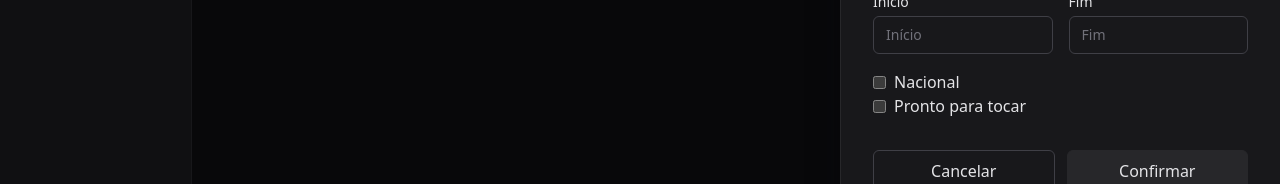
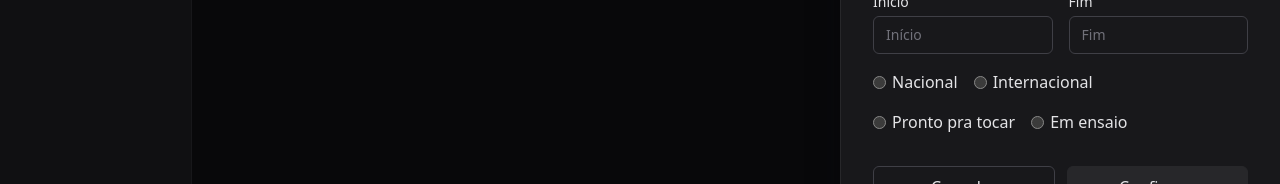
Before and after one commit to Marceometry/jack-marmota-admin, a Next.js app: page /songs in a window 1280 px wide. Both pictures are taken after typing "Sample" into the empty fields and a click on the button "Adicionar música". Shown: the part 280-464 px from the top of the page. Built offline with nearby package versions, Linux system fonts and the light colour scheme; no server answers; the database is empty.

Commit message:
feat: add update song modal

```diff
--- a/src/app/(dashboard)/songs/page.tsx
+++ b/src/app/(dashboard)/songs/page.tsx
@@ -1,5 +1,7 @@
 'use client'
 
+import { Edit } from 'lucide-react'
+import { IconButton } from '@/components/atoms'
 import { Table, TableColumn } from '@/components/molecules'
 import { SongFilterForm, SongForm } from '@/components/organisms'
 import { Song, songFilter, useSongs } from '@/contexts'
@@ -9,10 +11,25 @@ const columns: TableColumn<Song>[] = [
   { label: 'Artista', key: 'artist' },
   { label: 'Início', key: 'start' },
   { label: 'Fim', key: 'end' },
+  {
+    label: '',
+    render: (item) => (
+      <SongForm
+        song={item}
+        trigger={
+          <IconButton
+            variant="fill"
+            aria-label="Editar música"
+            icon={<Edit size={16} />}
+          />
+        }
+      />
+    ),
+  },
 ]
 
 export default function Page() {
-  const { songs, songFilters } = useSongs()
+  const { songs, filters: songFilters } = useSongs()
 
   const hasFilters = !!Object.keys(songFilters).length
   const filteredSongs = hasFilters
--- a/src/components/atoms/RadioGroup/index.tsx
+++ b/src/components/atoms/RadioGroup/index.tsx
@@ -1,7 +1,6 @@
 import { FieldValues, Path, useFormContext } from 'react-hook-form'
 
 export type RadioValue<V> = 'ALL' | V
-export type RadioValues<V> = [RadioValue<V>, ...RadioValue<V>[]]
 export enum RadioDefaultValueLabel {
   ALL = 'Todas',
 }
@@ -17,15 +16,21 @@ export const RadioGroup = <T extends FieldValues>({
   options,
   name,
 }: Props<T>) => {
-  const { register } = useFormContext<T>()
+  const {
+    register,
+    formState: { errors },
+  } = useFormContext<T>()
+
+  const error = errors[name]?.message
   const inputRegister = register(name)
 
   return (
+    <div>
       <fieldset className="flex gap-4">
         {options.map((option) => (
           <label
             key={option.value}
-          className="flex items-center gap-1 cursor-pointer"
+            className="flex items-center gap-1.5 cursor-pointer"
           >
             <input
               type="radio"
@@ -37,5 +42,10 @@ export const RadioGroup = <T extends FieldValues>({
           </label>
         ))}
       </fieldset>
+
+      {typeof error === 'string' && (
+        <span className="block mt-1 text-xs text-red-400">{error}</span>
+      )}
+    </div>
   )
 }
--- a/src/components/organisms/Forms/SongFilter/index.tsx
+++ b/src/components/organisms/Forms/SongFilter/index.tsx
@@ -15,7 +15,7 @@ import {
 } from './validation'
 
 export function SongFilterForm() {
-  const { songFilters, setSongFilters } = useSongs()
+  const { filters: songFilters, setFilters: setSongFilters } = useSongs()
   const { isOpen, onClose, onToggle } = useDisclose()
   const formMethods = useForm<SongFilterInputs>({
     resolver: songFilterResolver,
--- a/src/components/organisms/Forms/SongFilter/validation.ts
+++ b/src/components/organisms/Forms/SongFilter/validation.ts
@@ -1,29 +1,16 @@
 import { zodResolver } from '@hookform/resolvers/zod'
 import * as z from 'zod'
-import { RadioDefaultValueLabel, RadioValues } from '@/components/atoms'
-import {
-  SongRegion,
-  SongRegionLabel,
-  SongStatus,
-  SongStatusLabel,
-} from '@/contexts'
-import { enumToRadioOption } from '@/utils'
+import { RadioDefaultValueLabel } from '@/components/atoms'
+import { SongRegionLabel, SongStatusLabel } from '@/contexts'
+import { enumToRadioOption, enumToStringArray } from '@/utils'
 
-const songRegions: RadioValues<SongRegion> = [
-  'ALL',
-  'NATIONAL',
-  'INTERNATIONAL',
-]
-export const regionOptions = enumToRadioOption({
-  ...RadioDefaultValueLabel,
-  ...SongRegionLabel,
-})
+const regions = { ...RadioDefaultValueLabel, ...SongRegionLabel }
+const songRegions = enumToStringArray(regions)
+export const regionOptions = enumToRadioOption(regions)
 
-const songStatuses: RadioValues<SongStatus> = ['ALL', 'READY', 'IN_REHEARSAL']
-export const statusOptions = enumToRadioOption({
-  ...RadioDefaultValueLabel,
-  ...SongStatusLabel,
-})
+const statuses = { ...RadioDefaultValueLabel, ...SongStatusLabel }
+const songStatuses = enumToStringArray(statuses)
+export const statusOptions = enumToRadioOption(statuses)
 
 export const songFilterSchema = z.object({
   region: z.enum(songRegions),
--- a/src/components/organisms/Forms/SongForm/index.tsx
+++ b/src/components/organisms/Forms/SongForm/index.tsx
@@ -1,22 +1,38 @@
 'use client'
 
+import { useEffect } from 'react'
 import { useForm } from 'react-hook-form'
-import { Button, Checkbox, Input } from '@/components/atoms'
+import { Button, Input, RadioGroup } from '@/components/atoms'
 import { Drawer, Form } from '@/components/molecules'
 import { Song, useSongs } from '@/contexts'
 import { useDisclose } from '@/hooks'
-import { SongFormInputs, songFormResolver } from './validation'
+import {
+  regionOptions,
+  SongFormInputs,
+  songFormResolver,
+  statusOptions,
+} from './validation'
 
 type Props = {
   song?: Song
+  trigger?: React.ReactNode
 }
 
-export function SongForm({ song }: Props) {
-  const { addSong } = useSongs()
+export function SongForm({ song, trigger }: Props) {
+  const { addSong, updateSong } = useSongs()
   const { isOpen, onClose, onToggle } = useDisclose()
-  const formMethods = useForm<SongFormInputs>({
-    resolver: songFormResolver,
-  })
+  const formMethods = useForm<SongFormInputs>({ resolver: songFormResolver })
+
+  useEffect(() => {
+    if (song && isOpen) {
+      formMethods.setValue('name', song.name)
+      formMethods.setValue('artist', song.artist)
+      formMethods.setValue('region', song.region)
+      formMethods.setValue('status', song.status)
+      formMethods.setValue('end', song.end)
+      formMethods.setValue('start', song.start)
+    }
+  }, [song, isOpen])
 
   function handleClear() {
     formMethods.reset()
@@ -24,7 +40,7 @@ export function SongForm({ song }: Props) {
   }
 
   function handleSubmit(data: SongFormInputs) {
-    addSong({ ...data, isReady: data.ready, isNational: data.national })
+    song ? updateSong({ ...song, ...data }) : addSong(data)
     handleClear()
   }
 
@@ -33,7 +49,7 @@ export function SongForm({ song }: Props) {
       open={isOpen}
       onOpenChange={onToggle}
       width={440}
-      trigger={<Button>Adicionar música</Button>}
+      trigger={trigger || <Button>Adicionar música</Button>}
       title={song ? 'Editar música' : 'Adicionar música'}
     >
       <Form formMethods={formMethods} onSubmit={handleSubmit}>
@@ -46,10 +62,8 @@ export function SongForm({ song }: Props) {
             <Input<SongFormInputs> name="end" label="Fim" />
           </div>
 
-          <div>
-            <Checkbox<SongFormInputs> name="national" label="Nacional" />
-            <Checkbox<SongFormInputs> name="ready" label="Pronto para tocar" />
-          </div>
+          <RadioGroup<SongFormInputs> name="region" options={regionOptions} />
+          <RadioGroup<SongFormInputs> name="status" options={statusOptions} />
 
           <div className="flex gap-3 mt-4">
             <Button fullWidth variant="outline" onClick={handleClear}>
--- a/src/components/organisms/Forms/SongForm/validation.ts
+++ b/src/components/organisms/Forms/SongForm/validation.ts
@@ -1,13 +1,21 @@
 import { zodResolver } from '@hookform/resolvers/zod'
 import * as z from 'zod'
+import { SongRegionLabel, SongStatusLabel } from '@/contexts'
+import { enumToRadioOption, enumToStringArray } from '@/utils'
+
+const songRegions = enumToStringArray(SongRegionLabel)
+export const regionOptions = enumToRadioOption(SongRegionLabel)
+
+const songStatuses = enumToStringArray(SongStatusLabel)
+export const statusOptions = enumToRadioOption(SongStatusLabel)
 
 export const songFormSchema = z.object({
   name: z.string().trim().min(1, 'Este campo é obrigatório'),
   artist: z.string().trim().min(1, 'Este campo é obrigatório'),
   start: z.string().trim(),
   end: z.string().trim(),
-  national: z.boolean(),
-  ready: z.boolean(),
+  region: z.enum(songRegions, { invalid_type_error: 'Obrigatório' }),
+  status: z.enum(songStatuses, { invalid_type_error: 'Obrigatório' }),
 })
 
 export const songFormResolver = zodResolver(songFormSchema)
--- a/src/contexts/SongsContext/context.tsx
+++ b/src/contexts/SongsContext/context.tsx
@@ -17,7 +17,7 @@ export const SongsContext = createContext({} as SongsContextData)
 export function SongsContextProvider({ children }: SongsContextProviderProps) {
   const { call, isLoading, setIsLoading } = useApiCall(true)
   const { onChange, add } = useFirebaseDatabase<Song>('songs')
-  const [songFilters, setSongFilters] = useState<SongFilters>({})
+  const [filters, setFilters] = useState<SongFilters>({})
   const [songs, setSongs] = useState<Song[]>([])
 
   const addSong = call(
@@ -41,7 +41,14 @@ export function SongsContextProvider({ children }: SongsContextProviderProps) {
 
   return (
     <SongsContext.Provider
-      value={{ isLoading, songs, addSong, songFilters, setSongFilters }}
+      value={{
+        isLoading,
+        songs,
+        addSong,
+        updateSong,
+        filters,
+        setFilters,
+      }}
     >
       {children}
     </SongsContext.Provider>
--- a/src/contexts/SongsContext/types.ts
+++ b/src/contexts/SongsContext/types.ts
@@ -8,7 +8,7 @@ export enum SongRegionLabel {
 export type SongRegion = keyof typeof SongRegionLabel
 
 export enum SongStatusLabel {
-  'READY' = 'Pronto',
+  'READY' = 'Pronto pra tocar',
   'IN_REHEARSAL' = 'Em ensaio',
 }
 export type SongStatus = keyof typeof SongStatusLabel
@@ -34,8 +34,9 @@ export type SongsContextData = {
   isLoading: boolean
   songs: Song[]
   addSong: (data: CreateSongModel) => void
-  songFilters: SongFilters
-  setSongFilters: (data: SongFilters) => void
+  updateSong: (data: Song) => void
+  filters: SongFilters
+  setFilters: (data: SongFilters) => void
 }
 
 export type SongsContextProviderProps = {
--- a/src/utils/array.ts
+++ b/src/utils/array.ts
@@ -8,3 +8,10 @@ export const enumToRadioOption = <T extends object>(
     value: key as keyof T,
   }))
 }
+
+export const enumToStringArray = <T extends { [key: string]: any }>(
+  obj: T,
+): [keyof T, ...(keyof T)[]] => {
+  const keys = Object.keys(obj)
+  return [keys[0], ...keys.slice(1)]
+}
```
Lines whose indentation alone changed are shown as unchanged.
